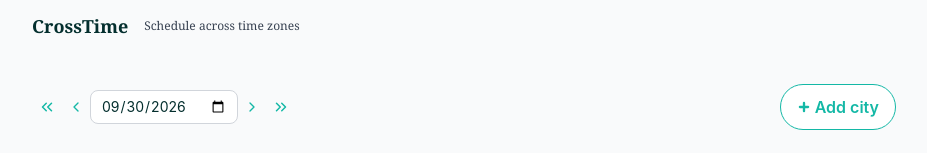
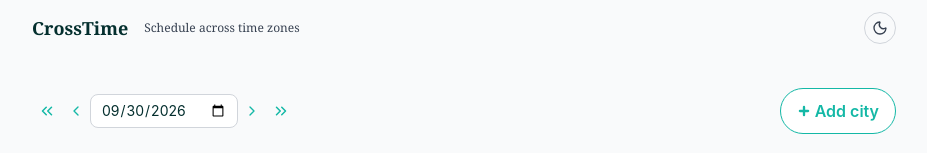
Before and after one commit to masuyama13/scheduling-polls, a React (Vite) app in the folder frontend/: page / in a window 1280 px wide. Shown: the top 153 px of the page, without its empty margins (176-1103 px from the left). Built offline with nearby package versions, Linux system fonts and the light colour scheme.

Commit message:
Add a persistent light and dark mode switch
Let users choose their preferred color scheme from the header, persist that choice across visits, and use the operating-system preference until they make a selection.

```diff
--- a/frontend/index.html
+++ b/frontend/index.html
@@ -6,6 +6,22 @@
     <meta name="viewport" content="width=device-width, initial-scale=1.0" />
     <meta name="color-scheme" content="light dark" />
     <title>frontend</title>
+    <script>
+      try {
+        const savedTheme = localStorage.getItem('app-theme')
+        const theme =
+          savedTheme === 'light' || savedTheme === 'dark'
+            ? savedTheme
+            : window.matchMedia('(prefers-color-scheme: dark)').matches
+              ? 'dark'
+              : 'light'
+        document.documentElement.dataset.theme = theme
+      } catch {
+        document.documentElement.dataset.theme = window.matchMedia('(prefers-color-scheme: dark)').matches
+          ? 'dark'
+          : 'light'
+      }
+    </script>
   </head>
   <body>
     <div id="root"></div>
--- a/frontend/src/components/Header.tsx
+++ b/frontend/src/components/Header.tsx
@@ -1,6 +1,10 @@
+import { Moon, Sun } from 'lucide-react'
 import { Link } from 'react-router'
+import { useTheme } from '../hooks/useTheme.ts'
 
 export default function Header() {
+  const { theme, toggleTheme } = useTheme()
+
   return (
     <header className="w-full">
       <div className="mx-auto flex max-w-4xl items-center gap-4 px-4 py-3">
@@ -8,6 +12,15 @@ export default function Header() {
           <Link to="/">CrossTime</Link>
         </span>
         <span className="font-serif text-xs text-content-secondary">Schedule across time zones</span>
+        <button
+          type="button"
+          aria-label={theme === 'dark' ? 'Switch to light mode' : 'Switch to dark mode'}
+          title={theme === 'dark' ? 'Switch to light mode' : 'Switch to dark mode'}
+          onClick={toggleTheme}
+          className="ml-auto flex h-8 w-8 shrink-0 cursor-pointer items-center justify-center rounded-full border border-border-default text-content-secondary transition hover:border-border-strong hover:bg-surface-muted hover:text-content-primary focus:outline-none focus-visible:ring-1 focus-visible:ring-border-strong"
+        >
+          {theme === 'dark' ? <Sun size={16} aria-hidden="true" /> : <Moon size={16} aria-hidden="true" />}
+        </button>
       </div>
     </header>
   )
--- /dev/null
+++ b/frontend/src/hooks/useTheme.ts
@@ -0,0 +1,24 @@
+import { useState } from 'react'
+
+export type Theme = 'light' | 'dark'
+
+export const THEME_STORAGE_KEY = 'app-theme'
+
+export function useTheme() {
+  const [theme, setTheme] = useState<Theme>(document.documentElement.dataset.theme === 'dark' ? 'dark' : 'light')
+
+  const toggleTheme = () => {
+    const nextTheme = theme === 'dark' ? 'light' : 'dark'
+    document.documentElement.dataset.theme = nextTheme
+
+    try {
+      window.localStorage.setItem(THEME_STORAGE_KEY, nextTheme)
+    } catch {
+      // Theme changes still apply when storage is unavailable.
+    }
+
+    setTheme(nextTheme)
+  }
+
+  return { theme, toggleTheme }
+}
--- a/frontend/src/index.css
+++ b/frontend/src/index.css
@@ -69,8 +69,7 @@
   --shadow-panel-color: rgb(203 213 225 / 1);
 }
 
-@media (prefers-color-scheme: dark) {
-  :root {
+:root[data-theme='dark'] {
   color-scheme: dark;
 
   --surface-page: #111111;
@@ -103,7 +102,6 @@
 
   --focus-ring: #5eead4;
   --shadow-panel-color: rgb(0 0 0 / 0.35);
-  }
 }
 
 body {
```
Also changed, not shown: 1 other file (tests, documents, lock files or other folders). Lines whose indentation alone changed are shown as unchanged.
